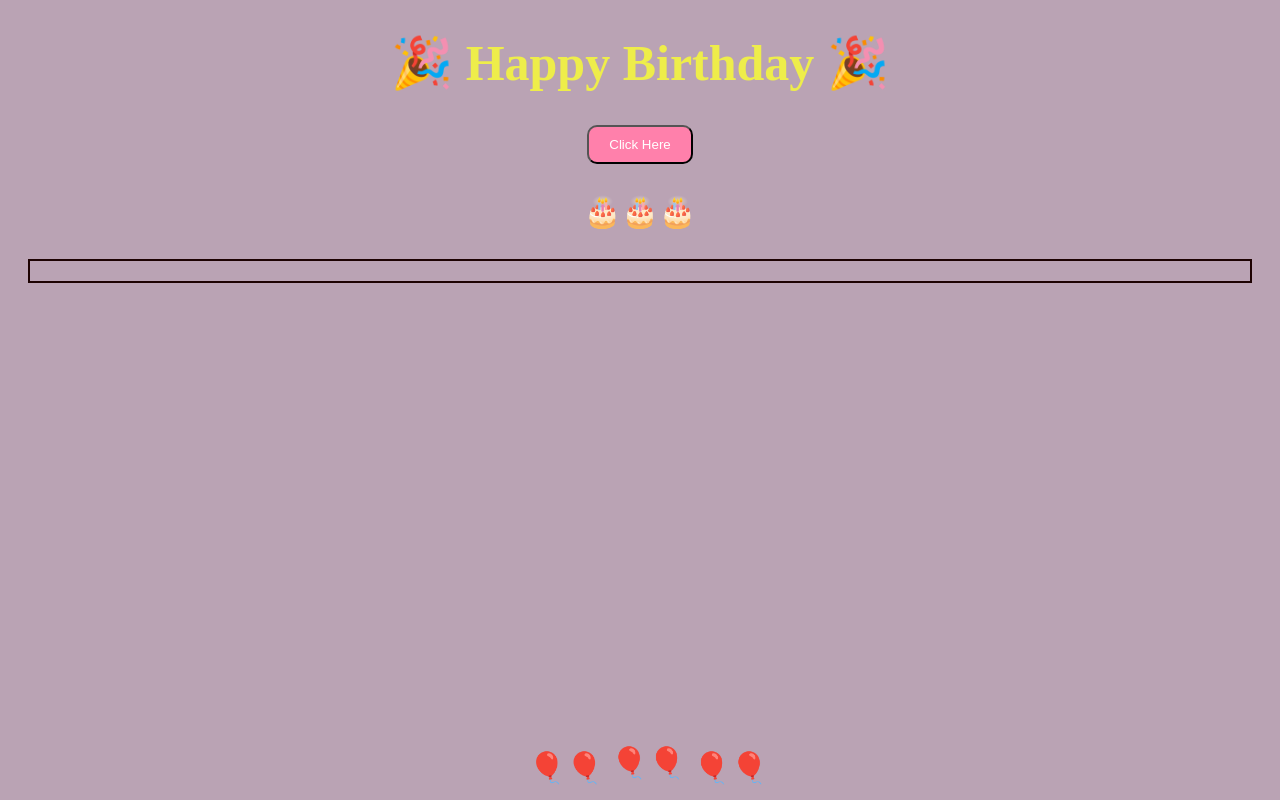
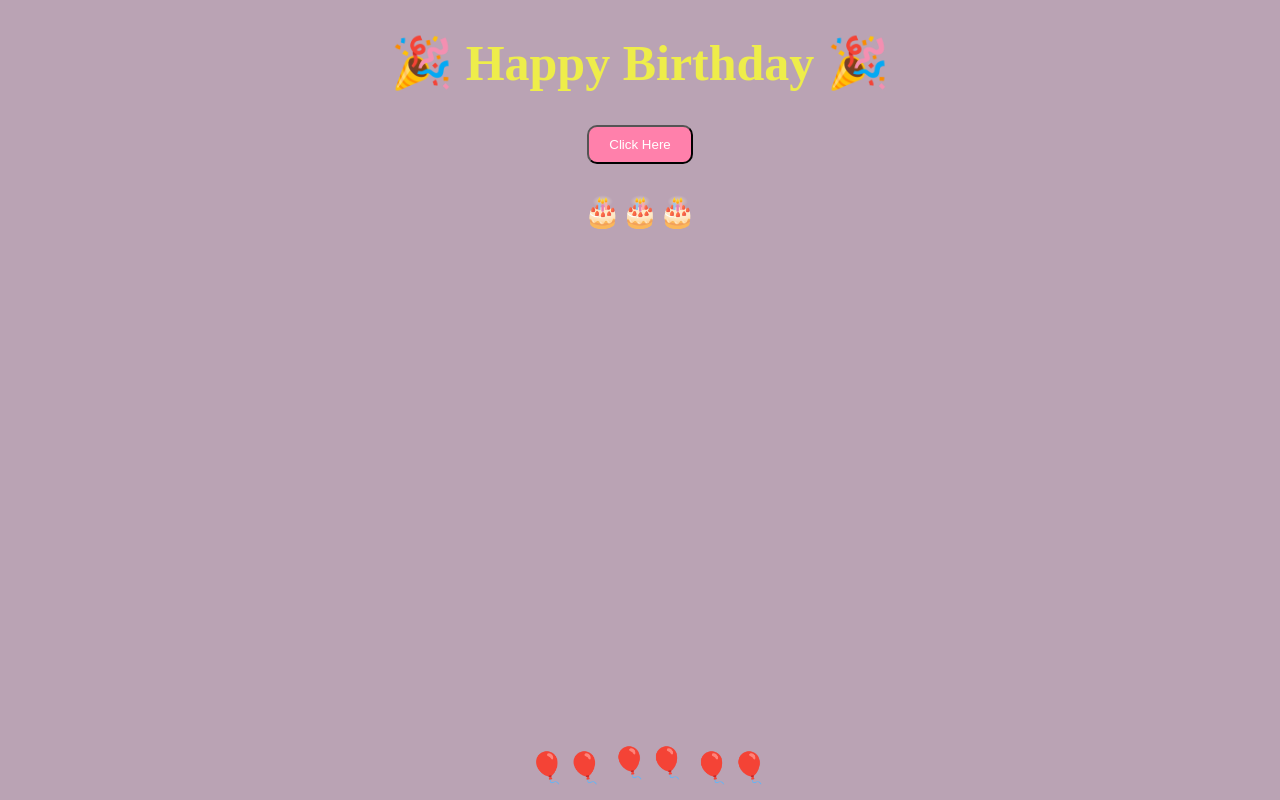
Before and after one commit to Vay-lab/birthday-wish, a plain HTML site: page index.html in a window 1280 px wide. Drawn offline with Linux system fonts and the light colour scheme.

Commit message:
Update styles.css

```diff
--- a/styles.css
+++ b/styles.css
@@ -56,5 +56,5 @@ button:active{
     padding:10px;
     color:rgb(21, 11, 11);
     text-align: center;
-    border:2px solid rgb(29, 2, 2);
+
   }
```
